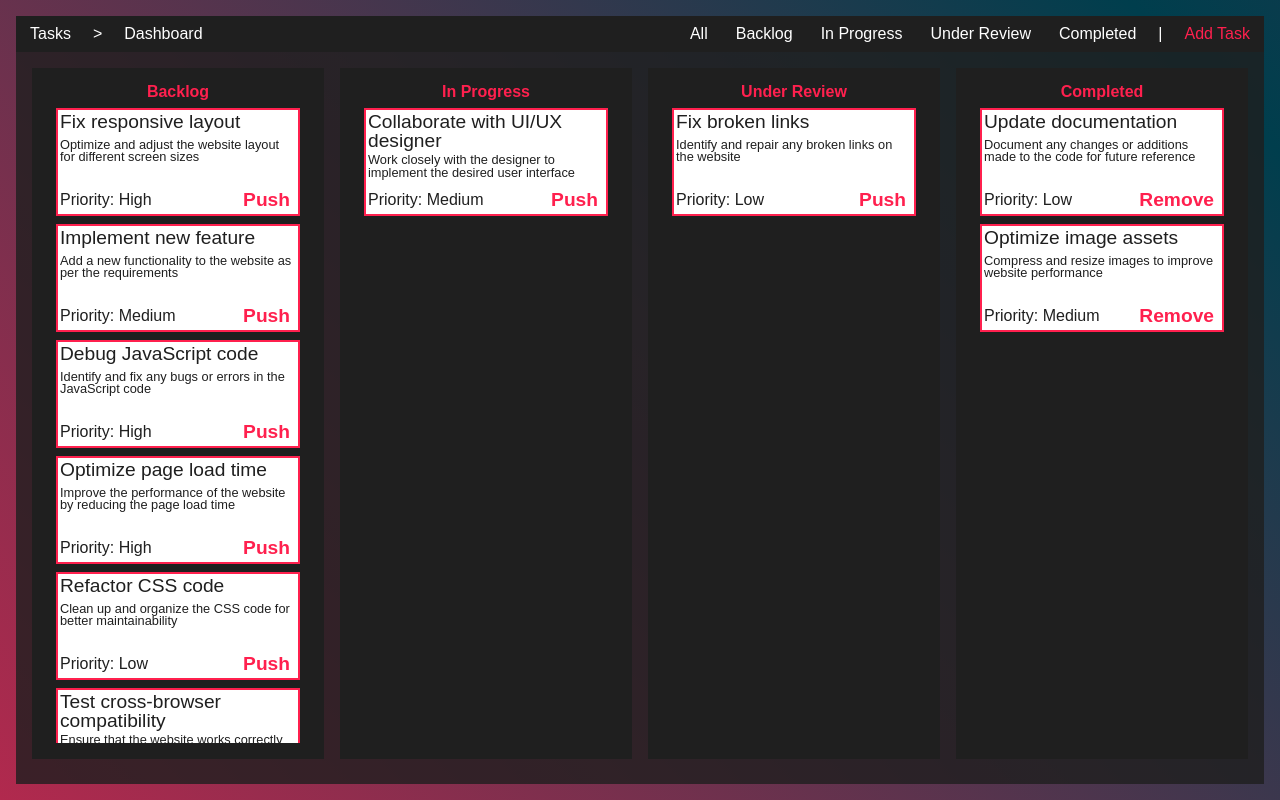
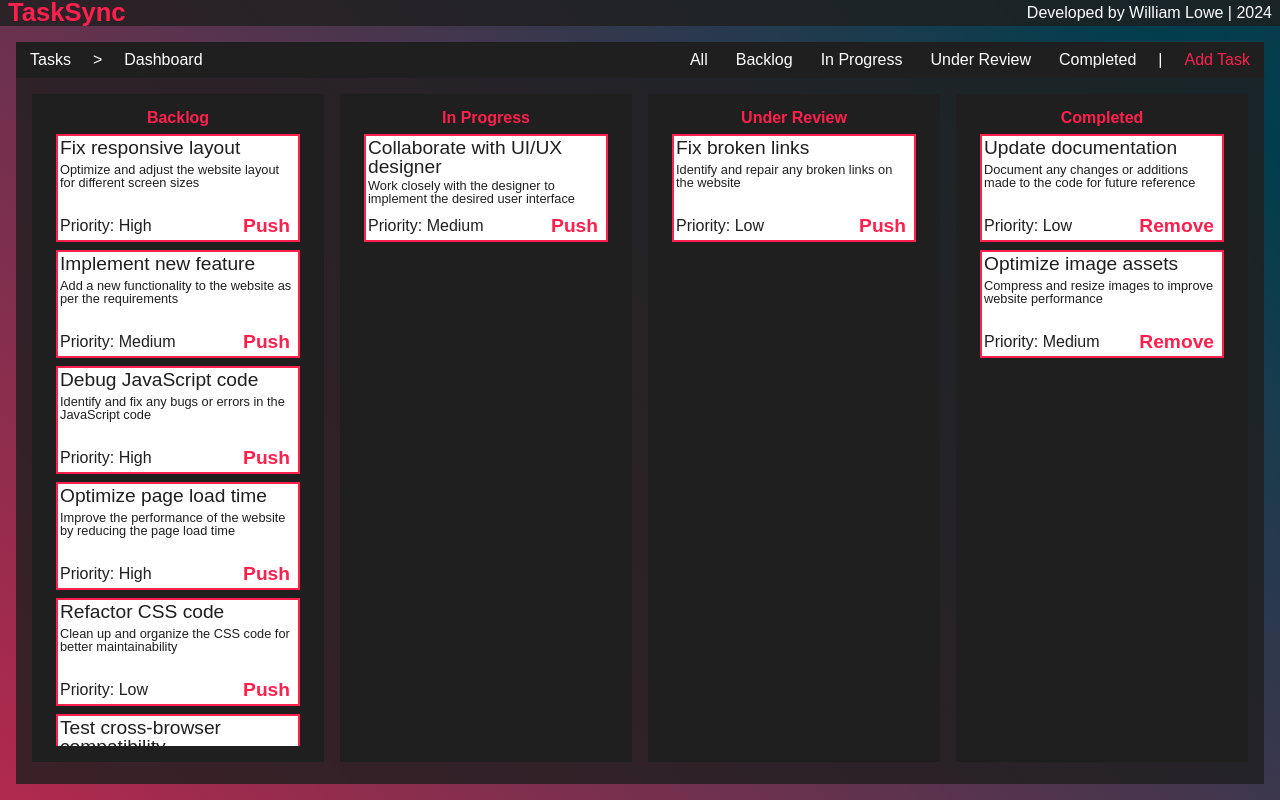
Before and after one commit to williamalowe/TaskSync, a React (Vite) app: page /workspace in a window 1280 px wide. Built offline with nearby package versions, Linux system fonts and the light colour scheme; a web font is replaced by a local one.

Commit message:
fix: resolve headerbar component rendering issue

```diff
--- a/src/components/TaskCard/TaskCard.module.css
+++ b/src/components/TaskCard/TaskCard.module.css
@@ -8,6 +8,7 @@
   flex-direction: column;
   gap: 4px;
   padding: 2px;
+  transition: transform 0.3s ease-in-out;
 }
 .upper {
   color: #1f1f1f;
@@ -49,6 +50,11 @@
 .lower>button:hover {
   transform: translate(0px, -4px);
 }
+.card:hover {
+
+}
+
+/* mobile view */
 @media only screen and (max-width: 600px) {
   .card {
     min-width: 160px;
--- a/src/views/Workspace/Workspace.jsx
+++ b/src/views/Workspace/Workspace.jsx
@@ -154,6 +154,7 @@ const Workspace = () => {
 
   return (
       <main className={styles.workspace}>
+        <HeaderBar />
         <section className={styles.panel}>
           <Navbar
             handleOpenModal={() => setToggleModal(!toggleModal)}
```
